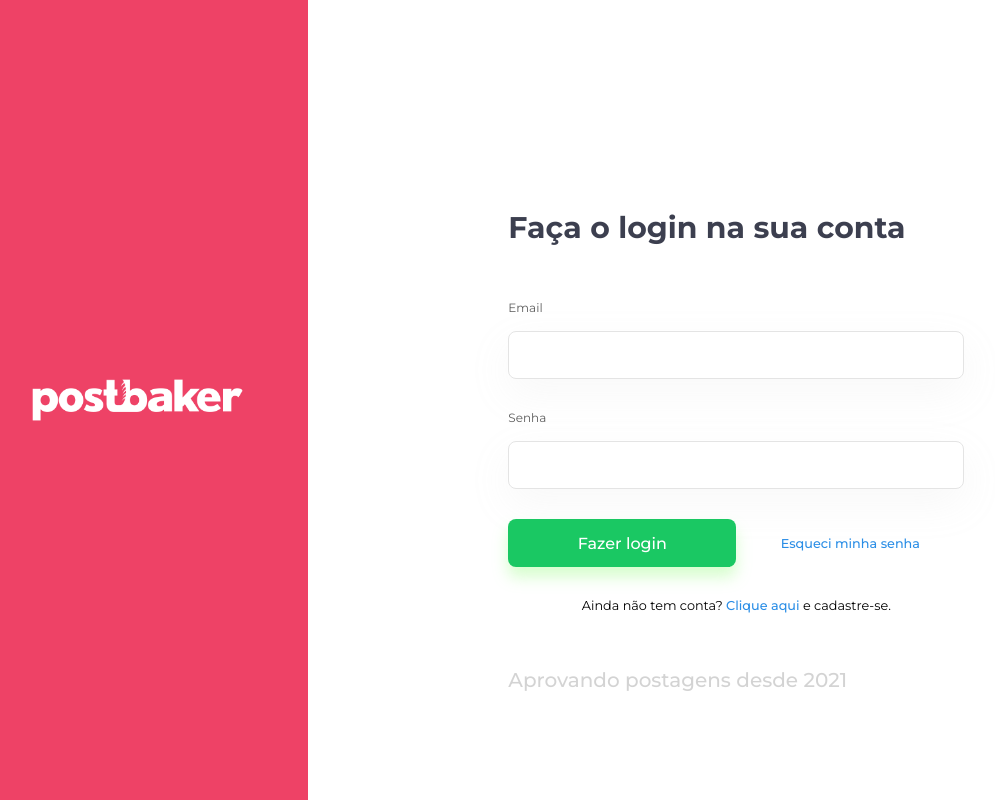
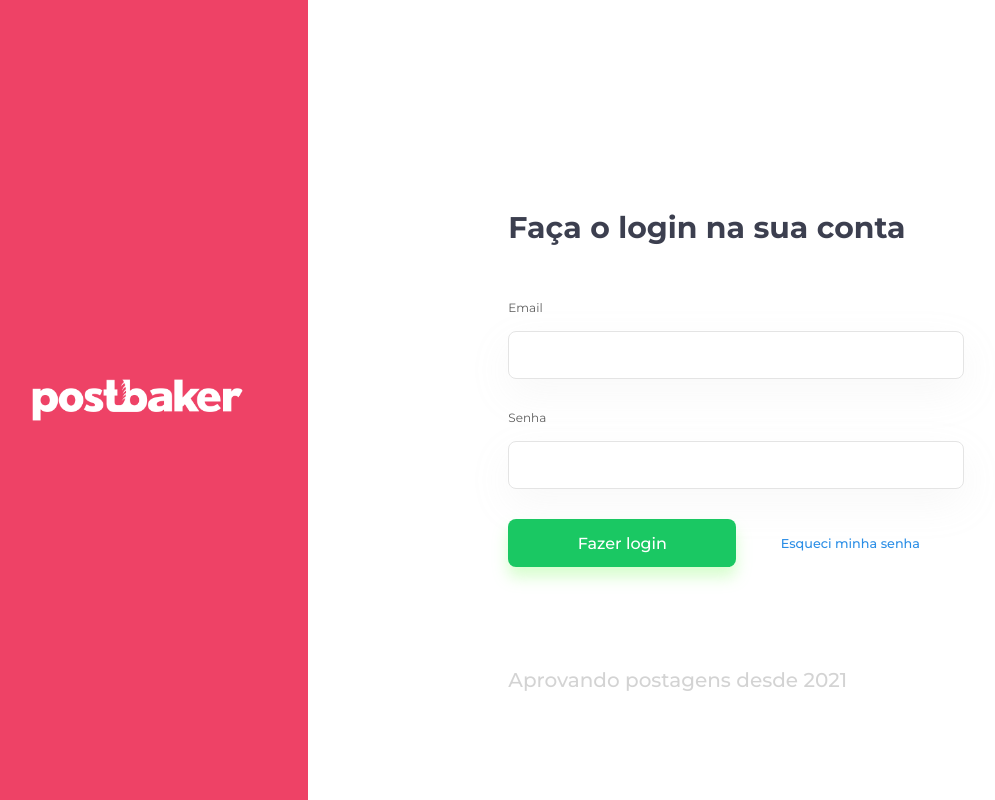
Before and after one commit to guilessa/frontend-postbaker, a React (Create React App) app: page /login in a window 1280 px wide. Shown: the whole page, without its empty margins (33-1028 px from the left). Built offline with nearby package versions, Linux system fonts and the light colour scheme.

Commit message:
Retirando botão de cadastro da página de login

```diff
--- a/src/pages/Login/index.jsx
+++ b/src/pages/Login/index.jsx
@@ -87,14 +87,7 @@ const Login = () => {
 								<Link to="/login/esqueciSenha">Esqueci minha senha</Link>
 							</div>
 						</div>
-						<div className="container_buttons">
-							<div className="container_forget">
-								<p>
-									Ainda não tem conta?{' '}
-									<Link to="/login/cadastrar">Clique aqui</Link> e cadastre-se.
-								</p>
-							</div>
-						</div>
+
 					</form>
 				</div>
 				<span>Aprovando postagens desde 2021</span>
```
